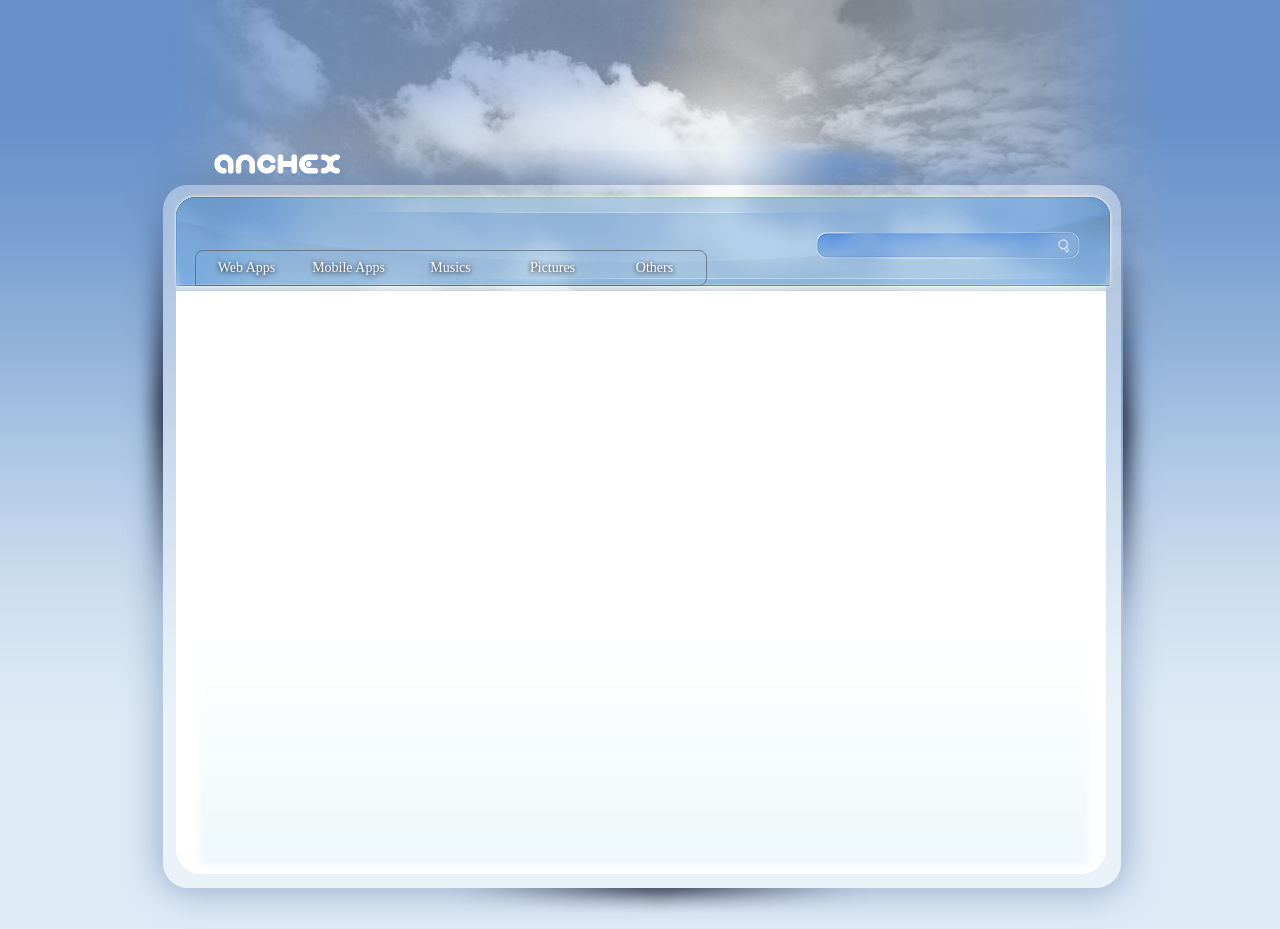
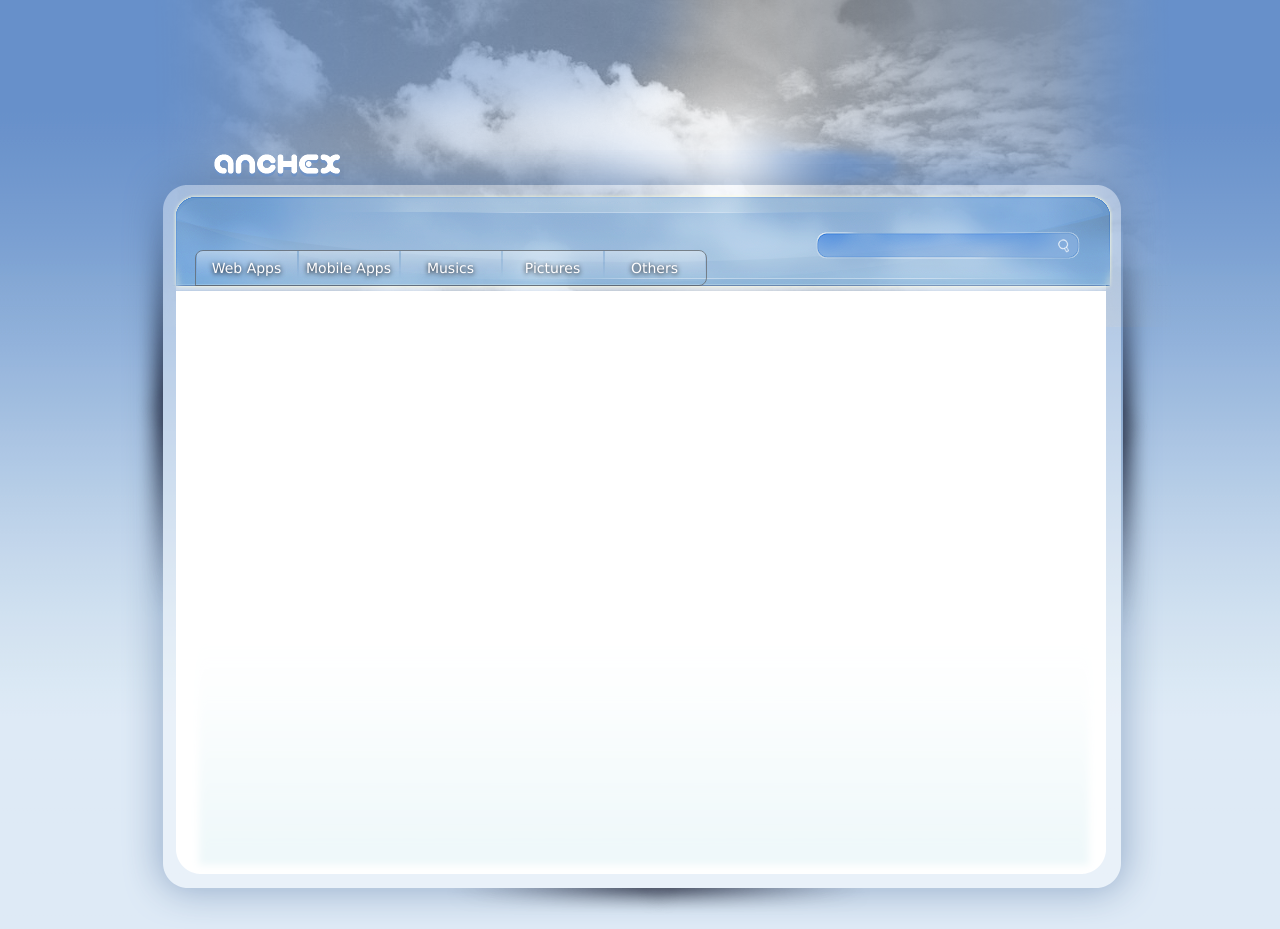
Before and after one commit to anchex/anchex.com, a plain HTML site: page www/beta/index.html in a window 1280 px wide. Drawn offline with Linux system fonts and the light colour scheme.

Commit message:
New Css Navigation+ image

```diff
--- a/www/beta/style.css
+++ b/www/beta/style.css
@@ -106,6 +106,7 @@ body{
 	position: absolute;
 	left: 85px;
 	bottom: 5px;
+	font-family: "Lucida Grande", Lucida, Verdana, sans-serif;
 }
 ul.menu li{
 	width: 100px;
```
Also changed, not shown: www/beta/img/buttonLine.png (added).
